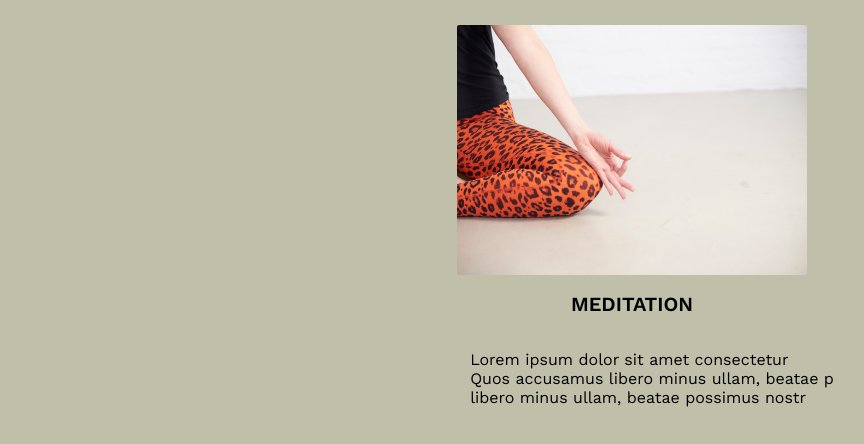
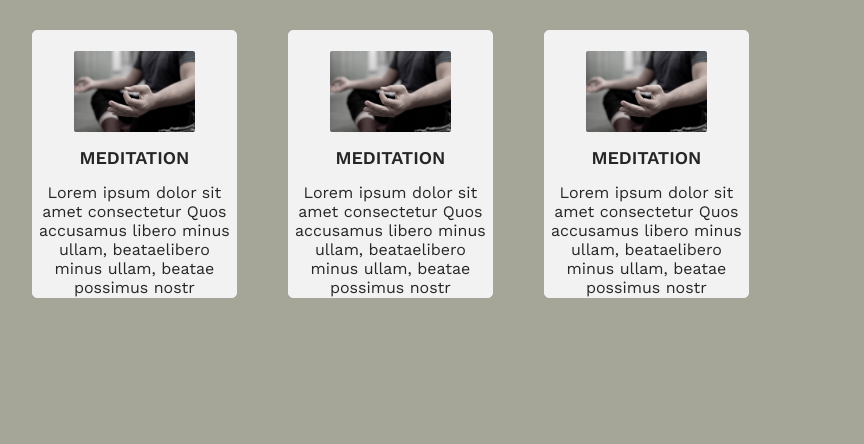
Before and after one commit to dajanaheinze/capstone-project, a React (Create React App) app: page / in a window 1280 px wide. Shown: the top 444 px of the page, without its empty margins (8-872 px from the left). Built offline with nearby package versions, Linux system fonts and the light colour scheme.

Commit message:
WIP Styling Tutorial Template an clean up css component  struktur

```diff
--- a/src/App.js
+++ b/src/App.js
@@ -6,13 +6,15 @@ export default function App() {
   return (
       <PageLayout>
         <TutorialTemplate/>
+        <TutorialTemplate/>
+        <TutorialTemplate/>
       </PageLayout>
   );
 }
 
 const PageLayout = styled.div`
   display: grid;
-  grid-template-rows: 80px auto;
+  grid-template-columns: repeat(auto-fill, minmax(250px, 1fr));
   position: relative;
   margin: 0;
 `
--- a/src/GlobalStyles.js
+++ b/src/GlobalStyles.js
@@ -1,7 +1,7 @@
 import { createGlobalStyle } from 'styled-components/macro';
 
 export default createGlobalStyle`
-* {
+*, ::after, ::before {
     box-sizing: border-box;
     font-family: 'Work Sans', sans-serif;
 }
@@ -9,8 +9,9 @@ export default createGlobalStyle`
 body {
     margin:0;
     font-size: 112.5%;
-    background-color: #BFBFAA;
-}
+    background-color:#A5A697;
+    color: #262626;
+
 
 
 /* :root {
@@ -26,6 +27,7 @@ body {
 .KOTLIC-LAMP-3-hex darkkhaki{ color: #73715F; }
 .KOTLIC-LAMP-4-hex white{ color: #F2F2F2; }
 .KOTLIC-LAMP-5-hex black{ color: #0D0D0D; }
+.anthrazit color: #262626;
 */
 
 /* Color Theme Swatches in Hex
--- a/src/TutorialTemplate.js
+++ b/src/TutorialTemplate.js
@@ -7,38 +7,41 @@ export default function TutorialTemplate (){
     return (
     <TutorialWrapper>
         <img src={meditation} alt=""/>
-            <h2>Meditation</h2>
-                <ul>
-                    <li>Lorem ipsum dolor sit amet consectetur </li>
-                    <li>Quos accusamus libero minus ullam, beatae p</li>
-                    <li>libero minus ullam, beatae possimus nostr</li>
-                </ul>
+        <h2>Meditation</h2>
+        <p>Lorem ipsum dolor sit amet consectetur Quos accusamus libero minus ullam, beataelibero minus ullam, beatae possimus nostr</p>
     </TutorialWrapper>
     )
 }
 
 const TutorialWrapper = styled.div`
     display: grid;
+    border: 1px solid #F2F2F2;
+    background-color: #F2F2F2;
+    border-radius: 5px;
+    margin-left: 40px;
+    margin-top: 30px;
     place-items: center;
-    border: 10px black;
-    margin-top: 25px;
+    width: 80%;
+
+    img {
+        border-radius: 2px;
+        margin-top: 20px;
+        width: 60%;
 
 
-    img {
-        width: 350px;
-        height: 250px;
-        border-radius: 2px;
     }
 
     h2 {
-    font-size: 20px;
-    text-align: center;
-    text-transform: uppercase;
+        font-size: 18px;
+        text-align: center;
+        text-transform: uppercase;
     }
 
-    li {
-        list-style-type: none;
+    p {
         font-size: 16px;
+        margin: 0;
+        padding: 0;
+        text-align: center;
     }
 
 
```
Also changed, not shown: src/assets/image-meditation-1.jpg (added), src/assets/image-meditation.jpg.
